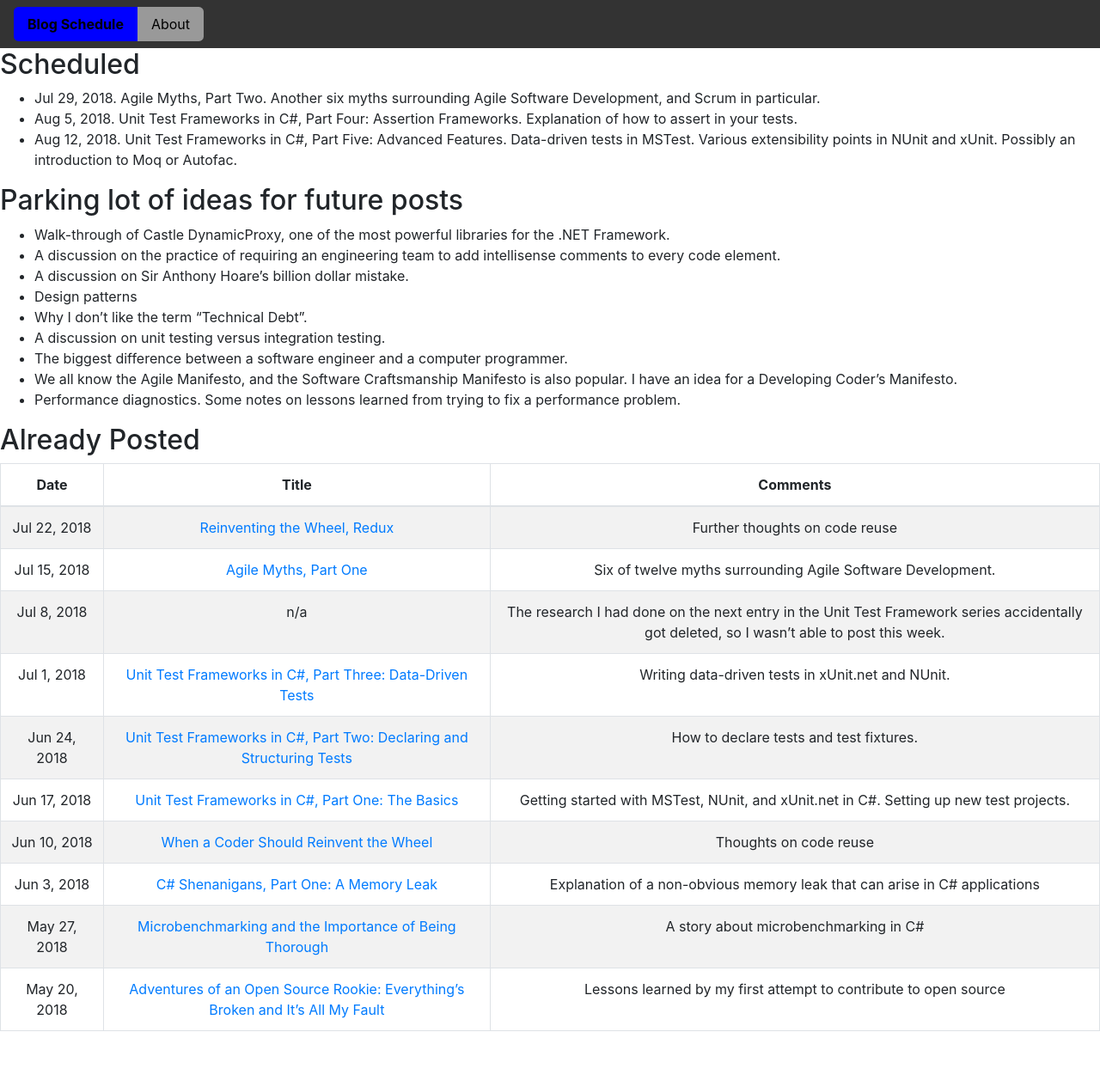
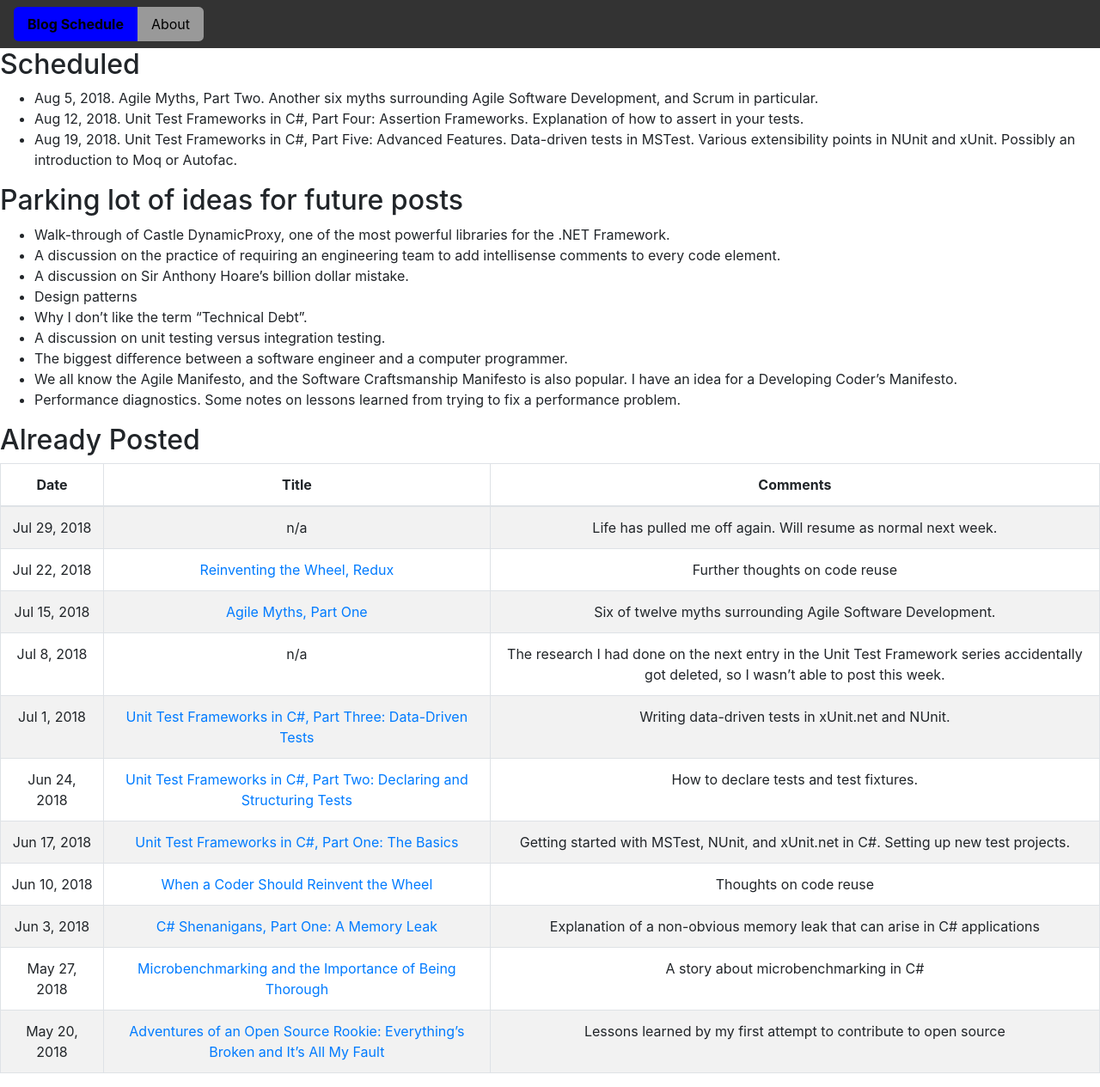
Before and after one commit to keith-anders/keith-anders.github.io, a Jekyll site: the page built from index.md, in a window 1280 px wide and 1265 px high. Shown: the whole window at 86% size. Built offline with Jekyll 4.4.1, drawn with Linux system fonts in a browser that asks for light colours; nearby versions of some CDN libraries.

Commit message:
Added update for this weekend.

```diff
--- a/index.md
+++ b/index.md
@@ -1,14 +1,14 @@
 ---
 title: Blog Schedule
 layout: default
-date: 2018-07-21
+date: 2018-07-28
 ---
 
 ## Scheduled
 
-- Jul 29, 2018. Agile Myths, Part Two. Another six myths surrounding Agile Software Development, and Scrum in particular.
-- Aug 5, 2018. Unit Test Frameworks in C#, Part Four: Assertion Frameworks. Explanation of how to assert in your tests.
-- Aug 12, 2018. Unit Test Frameworks in C#, Part Five: Advanced Features. Data-driven tests in MSTest. Various extensibility points in NUnit and xUnit. Possibly an introduction to Moq or Autofac.
+- Aug 5, 2018. Agile Myths, Part Two. Another six myths surrounding Agile Software Development, and Scrum in particular.
+- Aug 12, 2018. Unit Test Frameworks in C#, Part Four: Assertion Frameworks. Explanation of how to assert in your tests.
+- Aug 19, 2018. Unit Test Frameworks in C#, Part Five: Advanced Features. Data-driven tests in MSTest. Various extensibility points in NUnit and xUnit. Possibly an introduction to Moq or Autofac.
 
 ## Parking lot of ideas for future posts
 
@@ -26,6 +26,7 @@ date: 2018-07-21
 
 | Date | Title | Comments |
 | :---: | :---:| :---:|
+| Jul 29, 2018 | n/a | Life has pulled me off again. Will resume as normal next week. |
 | Jul 22, 2018 | [Reinventing the Wheel, Redux](https://medium.com/@kanders84152/reinventing-the-wheel-redux-33cdd4f2bb87) | Further thoughts on code reuse |
 | Jul 15, 2018 | [Agile Myths, Part One](https://thedevelopingcoder.com/2018/07/16/agile-myths-part-one/) | Six of twelve myths surrounding Agile Software Development. |
 | Jul 8, 2018 | n/a | The research I had done on the next entry in the Unit Test Framework series accidentally got deleted, so I wasn't able to post this week. |
```
